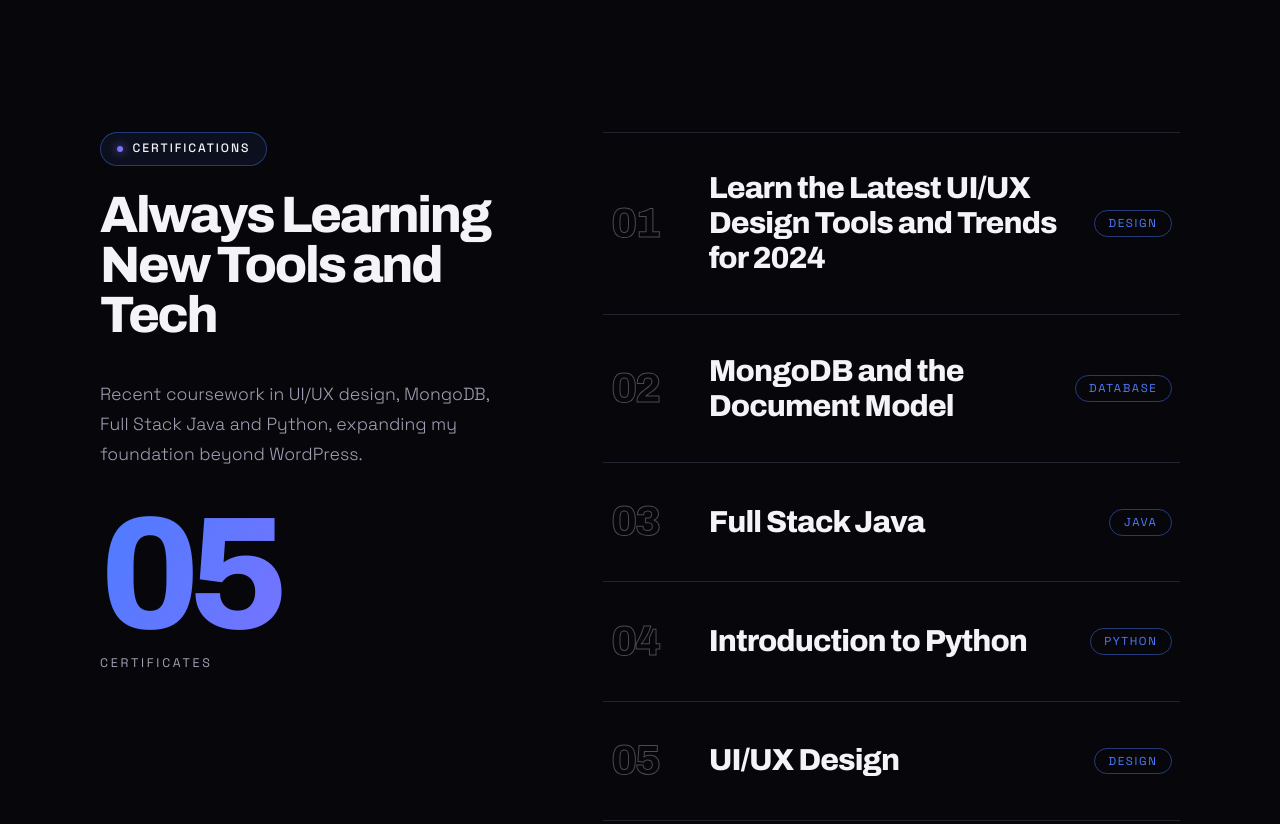
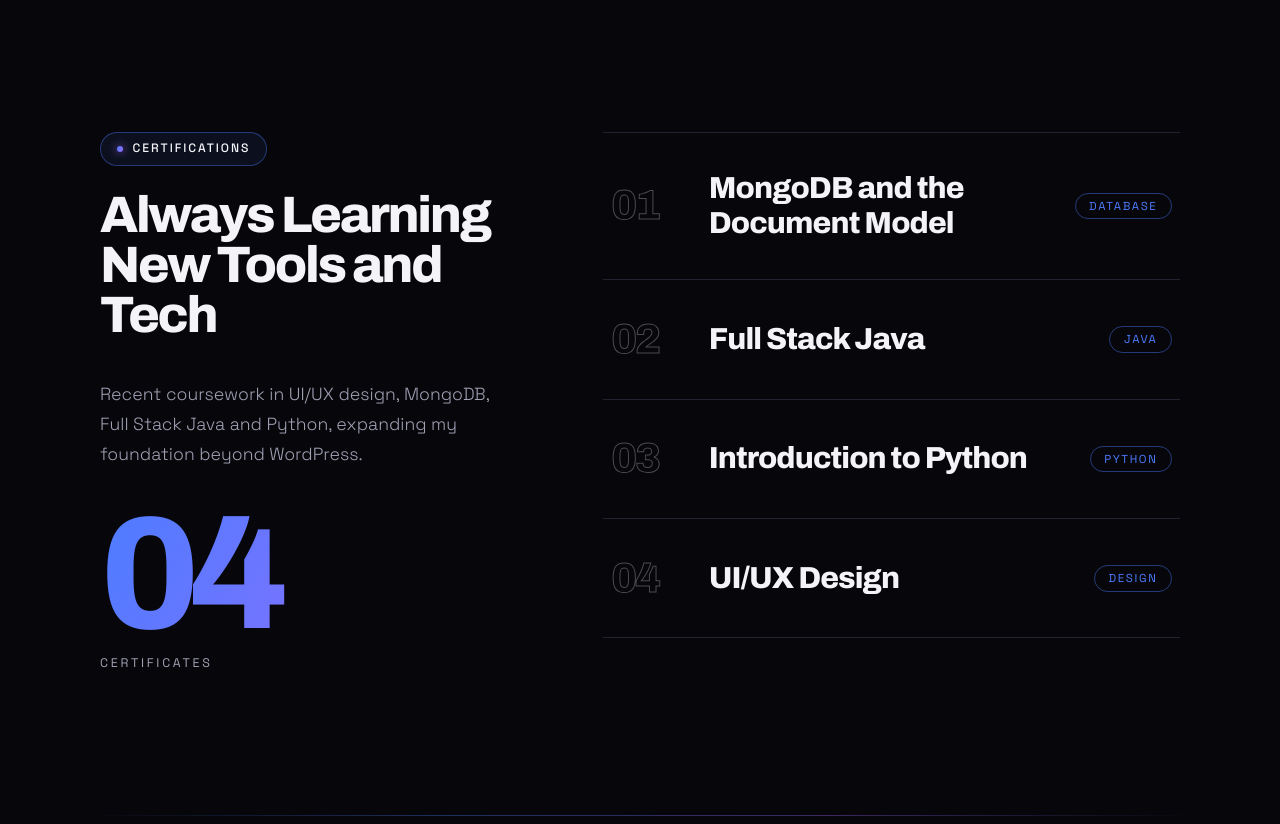
Before and after one commit to nivask2003/nivas-kumar-portfolio, a plain HTML site: page index.html in a window 1280 px wide. Shown: the part 8060-8884 px from the top of the page. Drawn offline with Linux system fonts and the light colour scheme.

```diff
--- a/index.html
+++ b/index.html
@@ -51,7 +51,7 @@
 <section><div class="wrap"><p class="eyebrow">Education</p><h2 class="rv">The Foundation Behind My Web Craft</h2><div class="edu rv"><div><h3>Bachelor of Computer Applications (BCA)</h3><p>Mannar Thirumalai Naicker College</p></div><p>2021 – 2024</p></div>
 <p style="color:var(--mute);margin-top:1.5rem">Languages: Tamil (Fluent) · English (Intermediate)</p></div></section>
 
-<section id="certificates"><div class="wrap cx"><div class="cl"><p class="eyebrow">Certifications</p><h2 class="rv">Always Learning New Tools and Tech</h2><p class="lead rv">Recent coursework in UI/UX design, MongoDB, Full Stack Java and Python, expanding my foundation beyond WordPress.</p><div class="big rv" aria-hidden="true"><b class="grad">05</b><span>Certificates</span></div></div><ol class="clist"><li class="cr rv"><span class="no" aria-hidden="true">01</span><h3>Learn the Latest UI/UX Design Tools and Trends for 2024</h3><span class="tag">Design</span></li><li class="cr rv"><span class="no" aria-hidden="true">02</span><h3>MongoDB and the Document Model</h3><span class="tag">Database</span></li><li class="cr rv"><span class="no" aria-hidden="true">03</span><h3>Full Stack Java</h3><span class="tag">Java</span></li><li class="cr rv"><span class="no" aria-hidden="true">04</span><h3>Introduction to Python</h3><span class="tag">Python</span></li><li class="cr rv"><span class="no" aria-hidden="true">05</span><h3>UI/UX Design</h3><span class="tag">Design</span></li></ol></div></section>
+<section id="certificates"><div class="wrap cx"><div class="cl"><p class="eyebrow">Certifications</p><h2 class="rv">Always Learning New Tools and Tech</h2><p class="lead rv">Recent coursework in UI/UX design, MongoDB, Full Stack Java and Python, expanding my foundation beyond WordPress.</p><div class="big rv" aria-hidden="true"><b class="grad">04</b><span>Certificates</span></div></div><ol class="clist"><li class="cr rv"><span class="no" aria-hidden="true">01</span><h3>MongoDB and the Document Model</h3><span class="tag">Database</span></li><li class="cr rv"><span class="no" aria-hidden="true">02</span><h3>Full Stack Java</h3><span class="tag">Java</span></li><li class="cr rv"><span class="no" aria-hidden="true">03</span><h3>Introduction to Python</h3><span class="tag">Python</span></li><li class="cr rv"><span class="no" aria-hidden="true">04</span><h3>UI/UX Design</h3><span class="tag">Design</span></li></ol></div></section>
 
 <section id="contact"><div class="wrap"><p class="eyebrow">Contact</p><h2 class="rv">Have a Project in Mind? Let’s Talk</h2>
 <div class="cgrid"><div class="rv"><ul class="info"><li>Location: Madurai, Tamil Nadu, India</li><li>Availability: Open to Remote Opportunities</li></ul>
```
